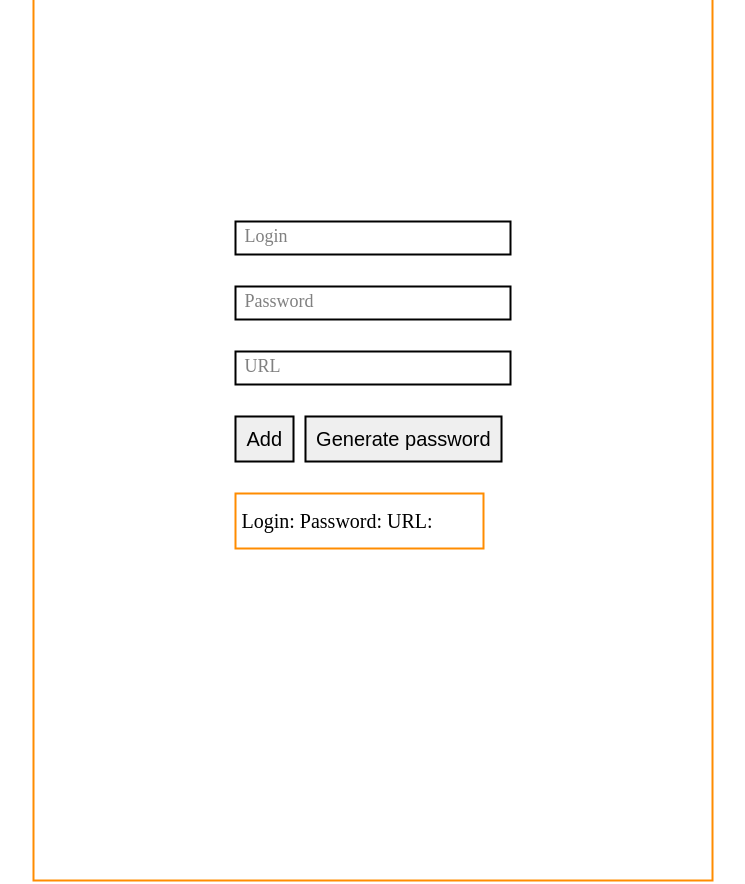
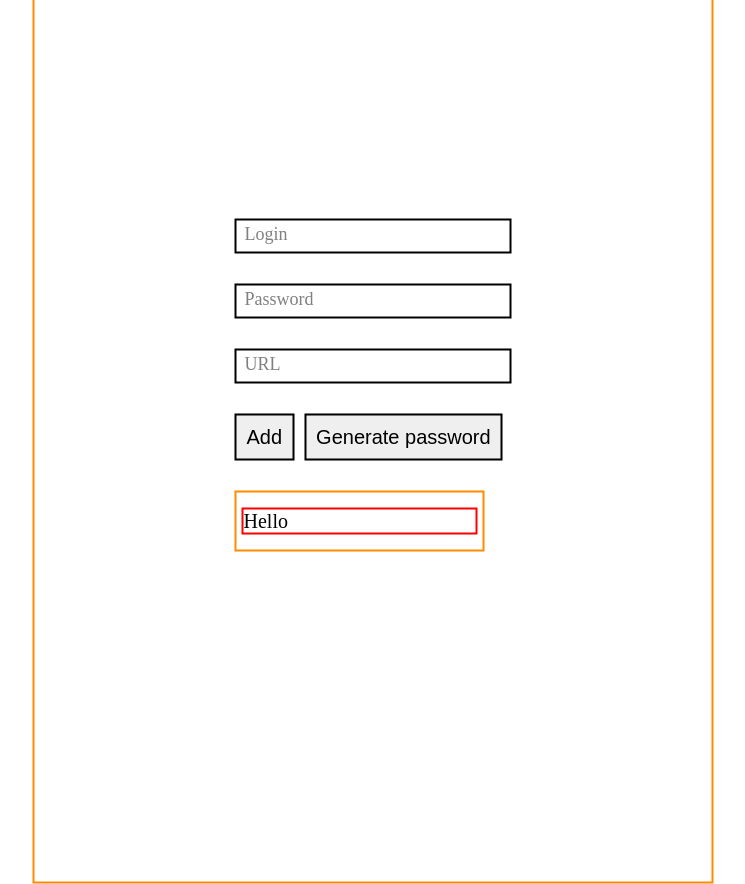
Before and after one commit to Stalker-Pro/Password_manager, a website: page index.html in a window 1280 px wide. Both pictures are taken after a click on the button "Add". Shown: the whole page, without its empty margins (267-1012 px from the left). Drawn offline with Linux system fonts and the light colour scheme.

Commit message:
js started work 2

```diff
--- a/index.html
+++ b/index.html
@@ -20,7 +20,7 @@
 			</div>
 
 			<div class="url mb-3">
-				<input type="url" name="url_name" id="url" required />
+				<input type="text" name="url_name" id="url" required />
 				<label for="url">URL</label>
 			</div>
 
@@ -29,9 +29,7 @@
 				<input class="btn-generate" type="button" value="Generate password" />
 			</div>
 
-			<div class="saved-sites">
-				This
-			</div>
+			<div class="saved-sites"></div>
 		</form>
 	</body>
 </html>
--- a/js/index.js
+++ b/js/index.js
@@ -7,33 +7,51 @@ const inputUrl = document.getElementById('url')
 
 const savedSites = document.querySelector('.saved-sites')
 
+// const obj = {
+// 	login: '123',
+// 	pass: 'pass',
+// }
+
+// // localStorage.setItem('web', JSON.stringify(obj))
+
+// const raw = localStorage.getItem('web')
+// const saveInfo = JSON.parse(raw)
+
+// saveInfo.login = 'Andrew_man'
+
+// console.log(saveInfo)
+
+btnGenerate.addEventListener('click', e => {})
+
 btnAdd.addEventListener('click', e => {
-	let logVal = inputLogin.value
-	let passVal = inputPassw.value
-	let urlVal = inputUrl.value
+	let logValue = inputLogin.value
+	let passValue = inputPassw.value
+	let urlValue = inputUrl.value
 
-	localStorage.userSaved = JSON.stringify({
-		login: `${logVal}\n`,
-		password: `${passVal}\n`,
-		url: `${urlVal}`,
-	})
+	const complexSite = {
+		login: logValue,
+		password: passValue,
+		url: urlValue,
+	}
 
-	let parseUserSaved = JSON.parse(localStorage.userSaved)
-	// alert(
-	// 	`Login: ${parseUserSaved.login} ,
-	// 	Password: ${parseUserSaved.password},
-	// 	Url: ${parseUserSaved.url}`
-	// )
+	localStorage.setItem(urlValue, JSON.stringify(complexSite))
+})
 
-	// let keys = Object.keys(localStorage)
-	// for (let key of keys) {
-	// 	alert(` ${key}: ${localStorage.getItem(key)}`)
-	// }
+const sitesInDOM = document.createElement('div')
+sitesInDOM.textContent = 'Hello'
+sitesInDOM.style.border = 'solid red 2px'
+sitesInDOM.style.fontSize = '2rem'
 
-	if (savedSites) {
-		savedSites.textContent = `Login: ${parseUserSaved.login}
-		Password: ${parseUserSaved.password}
-		URL: ${parseUserSaved.url}
-		`
-	}
-})
+savedSites.appendChild(sitesInDOM)
+
+// let keys = Object.keys(localStorage)
+
+// if (keys.length) {
+// 	savedSites.textContent("There's nothing now. ")
+// }
+
+// window.addEventListener('storage', event => {
+// 	console.log(event)
+// })
+
+// window.onstorage = () =>{}
```
